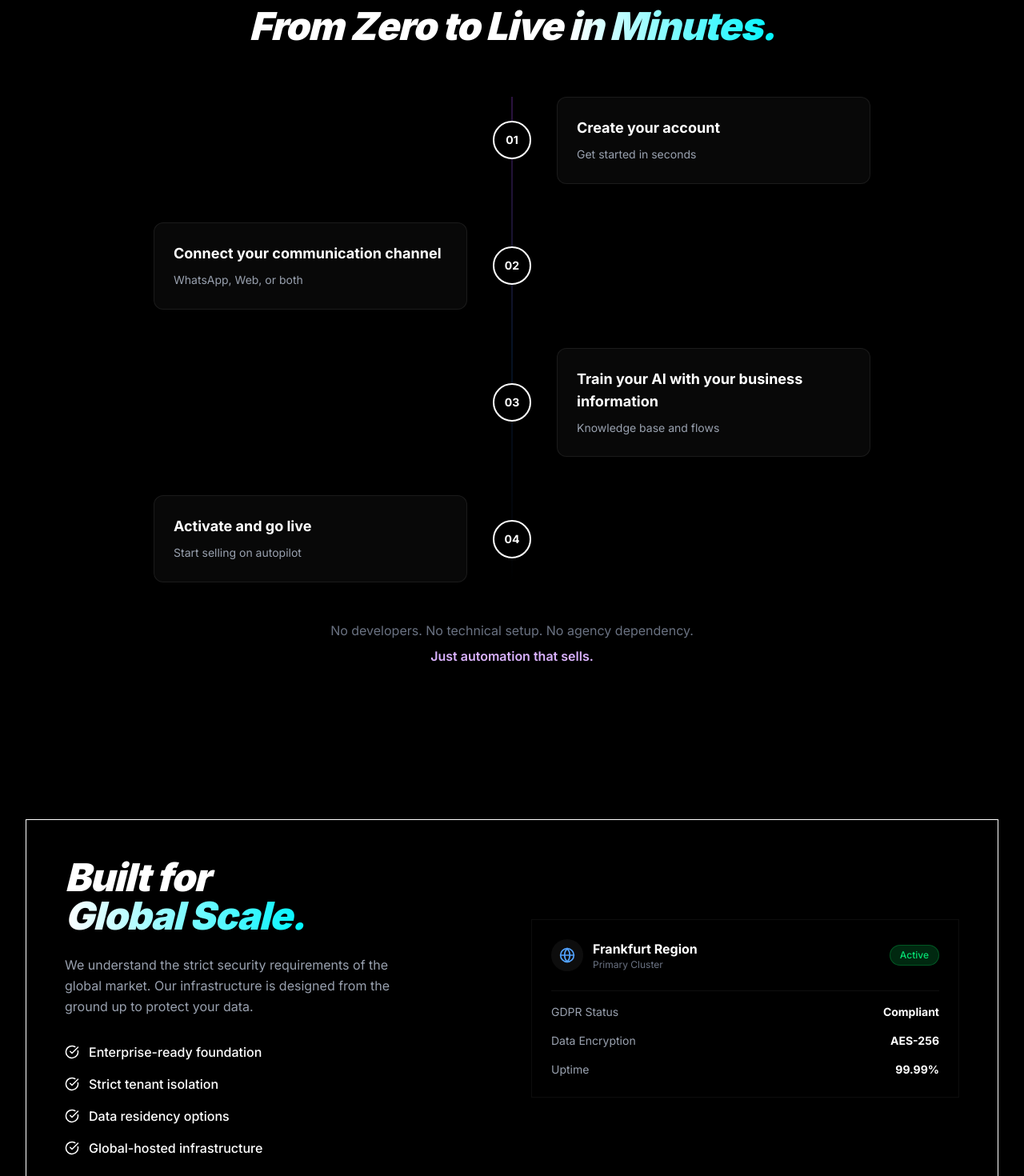
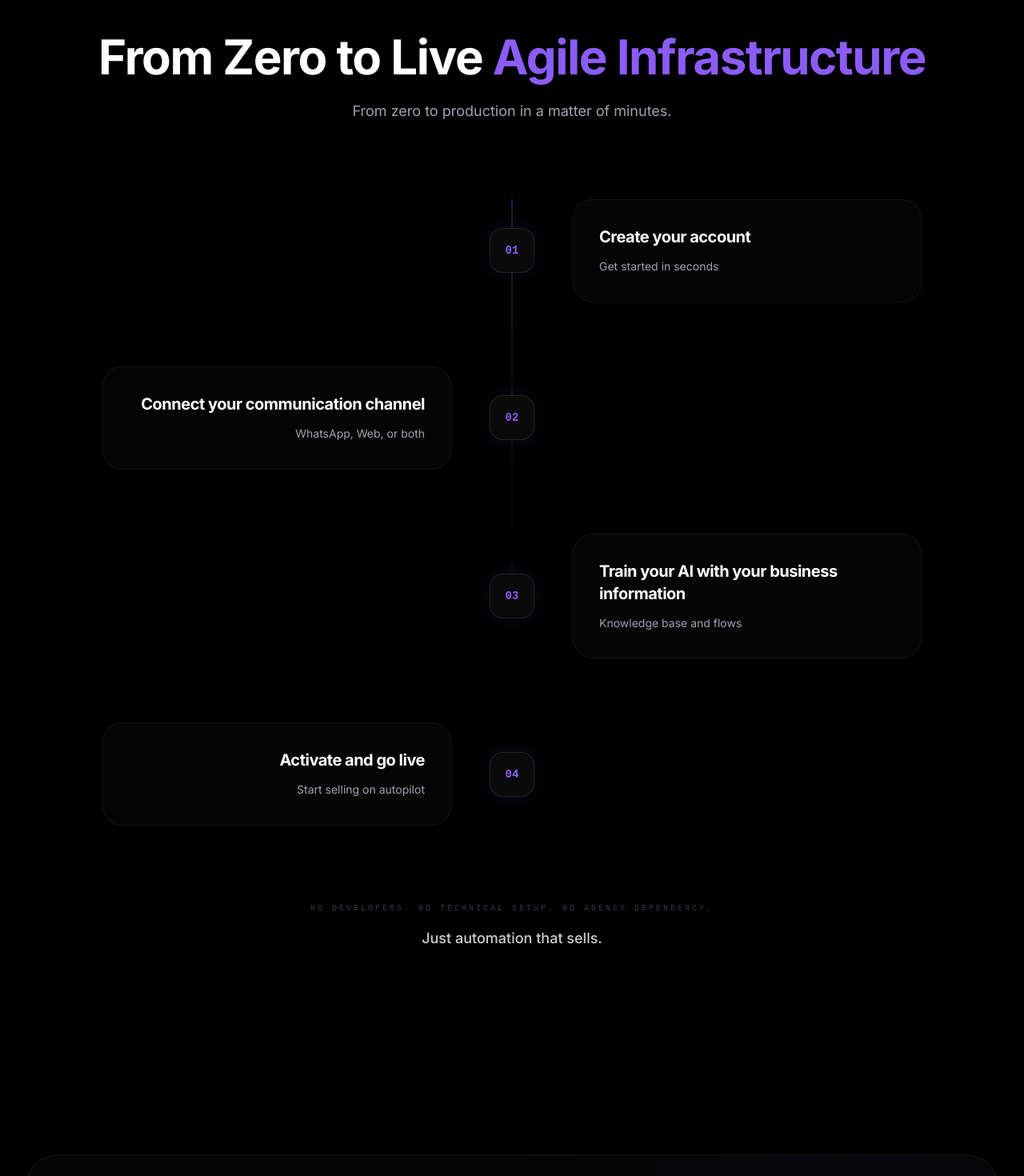
Before and after one commit to Petriccone/botfyLandpage, a React (Vite) app: page / in a window 1280 px wide. Shown: the part 2840-4310 px from the top of the page at 80% size. Built offline with nearby package versions, Linux system fonts and the light colour scheme; the HTML template or start-up script is replaced by a standard one.

Commit message:
fix: global color palette audit and standardization

```diff
--- a/src/components/SecurityScale.tsx
+++ b/src/components/SecurityScale.tsx
@@ -1,74 +1,81 @@
 import { Globe, CheckCircle } from 'lucide-react'
 import { motion } from 'framer-motion'
-import { Badge } from './ui/Badge'
-import { SectionWrapper } from './ui/SectionWrapper'
 import { useLanguage } from '../hooks/useLanguage'
 
 export function SecurityScale() {
   const { t } = useLanguage()
 
   return (
-    <SectionWrapper id="security" className="py-24">
+    <section id="security" className="py-32 bg-black relative">
+      <div className="max-w-7xl mx-auto px-6 lg:px-8">
         <motion.div
           initial={{ opacity: 0, y: 20 }}
           whileInView={{ opacity: 1, y: 0 }}
           viewport={{ once: true }}
           transition={{ duration: 0.6 }}
-        className="border border-accent-cyan/10 bg-background p-8 sm:p-10 lg:p-12"
+          className="rounded-[2.5rem] border border-white/5 bg-[#050505] p-10 md:p-16 lg:p-20 relative overflow-hidden group"
         >
-        <div className="grid items-center gap-12 lg:grid-cols-2">
-          {/* Left: título, texto e lista */}
+          {/* Ambient Background Glow */}
+          <div className="absolute top-0 right-0 w-96 h-96 bg-accent-purple/5 blur-[120px] pointer-events-none group-hover:bg-accent-purple/10 transition-colors duration-1000" />
+
+          <div className="grid items-center gap-16 lg:grid-cols-2 relative z-10">
             <div>
-            <h2 className="mb-6 text-4xl font-black italic tracking-tight sm:text-5xl">
-              {t.security.titleLine1}
-              <br />
-              <span className="gradient-text">{t.security.titleHighlight}</span>
+              <span className="text-accent-purple font-mono text-[10px] uppercase tracking-[0.4em] block mb-6">Built_for_Global_Scale</span>
+              <h2 className="mb-8 text-4xl md:text-6xl font-display font-bold tracking-tight text-white leading-tight">
+                {t.security.titleLine1} <br />
+                <span className="text-accent-purple">{t.security.titleHighlight}</span>
               </h2>
-            <p className="mb-8 max-w-md text-gray-400 leading-relaxed">
+              <p className="mb-10 max-w-md text-text-secondary text-lg font-light leading-relaxed">
                 {t.security.subtitle}
               </p>
-            <ul className="space-y-4">
+              <ul className="space-y-5">
                 {t.security.listItems.map((item, i) => (
-                <li key={i} className="flex items-center gap-3 text-white">
-                  <CheckCircle size={18} className="shrink-0 text-accent-cyan" />
-                  <span className="font-medium">{item}</span>
+                  <li key={i} className="flex gap-4 text-white font-medium items-start">
+                    <CheckCircle size={18} className="shrink-0 text-accent-purple mt-0.5" />
+                    <span className="opacity-80 leading-snug">{item}</span>
                   </li>
                 ))}
               </ul>
             </div>
 
-          {/* Right: card Frankfurt Region */}
-          <div className="border border-white/5 bg-background p-6">
-            <div className="mb-6 flex items-center justify-between">
-              <div className="flex items-center gap-3">
-                <div className="flex h-10 w-10 items-center justify-center rounded-full bg-white/5">
-                  <Globe size={20} className="text-blue-400" />
+            <div className="rounded-3xl border border-white/10 bg-black/50 backdrop-blur-sm p-10 shadow-2xl relative">
+              {/* Region Marker Animation */}
+              <div className="absolute -top-1 right-10 flex flex-col items-center">
+                <div className="w-px h-10 bg-gradient-to-b from-transparent to-accent-purple/50" />
+                <div className="w-2 h-2 rounded-full bg-accent-purple shadow-[0_0_10px_#8b5cf6]" />
+              </div>
+
+              <div className="mb-10 flex items-center justify-between">
+                <div className="flex items-center gap-4">
+                  <div className="flex h-12 w-12 items-center justify-center rounded-2xl bg-accent-purple/10 border border-accent-purple/20">
+                    <Globe size={24} className="text-accent-purple" />
                   </div>
                   <div>
-                  <h3 className="font-bold">{t.security.card.region}</h3>
-                  <p className="text-xs text-gray-500">{t.security.card.cluster}</p>
+                    <h3 className="text-lg font-bold text-white">{t.security.card.region}</h3>
+                    <p className="text-[10px] font-mono text-text-muted uppercase tracking-widest">{t.security.card.cluster}</p>
                   </div>
                 </div>
-              <Badge variant="success">{t.security.card.active}</Badge>
+                <div className="px-3 py-1 rounded-full border border-green-500/20 bg-green-500/10 text-green-400 text-[10px] font-bold uppercase tracking-widest">
+                  {t.security.card.active}
+                </div>
               </div>
 
-            <div className="space-y-4 border-t border-white/[0.06] pt-4">
-              <div className="flex items-center justify-between">
-                <span className="text-sm text-gray-400">{t.security.card.gdprLabel}</span>
-                <span className="text-sm font-bold">{t.security.card.gdprValue}</span>
+              <div className="space-y-6 pt-6 border-t border-white/5">
+                {[
+                  { label: t.security.card.gdprLabel, value: t.security.card.gdprValue },
+                  { label: t.security.card.encLabel, value: t.security.card.encValue },
+                  { label: t.security.card.uptimeLabel, value: t.security.card.uptimeValue }
+                ].map((stat, i) => (
+                  <div key={i} className="flex items-center justify-between">
+                    <span className="text-sm text-text-muted font-light">{stat.label}</span>
+                    <span className="text-sm font-mono font-bold text-white tracking-tight">{stat.value}</span>
                   </div>
-              <div className="flex items-center justify-between">
-                <span className="text-sm text-gray-400">{t.security.card.encLabel}</span>
-                <span className="text-sm font-bold">{t.security.card.encValue}</span>
-              </div>
-              <div className="flex items-center justify-between">
-                <span className="text-sm text-gray-400">{t.security.card.uptimeLabel}</span>
-                <span className="text-sm font-bold">{t.security.card.uptimeValue}</span>
-              </div>
+                ))}
               </div>
             </div>
           </div>
         </motion.div>
-    </SectionWrapper>
+      </div>
+    </section>
   )
 }
--- a/src/components/StepsTimeline.tsx
+++ b/src/components/StepsTimeline.tsx
@@ -1,24 +1,30 @@
 import { motion } from 'framer-motion'
-import { Card } from './ui/Card'
-import { SectionWrapper } from './ui/SectionWrapper'
 import { useLanguage } from '../hooks/useLanguage'
 
 export function StepsTimeline() {
   const { t } = useLanguage()
 
   return (
-    <SectionWrapper id="how-it-works" className="py-24">
-      <div className="mb-16 text-center">
-        <h2 className="text-3xl font-black italic tracking-tight sm:text-4xl lg:text-5xl">
+    <section id="how-it-works" className="py-32 bg-black relative overflow-hidden">
+      <div className="max-w-7xl mx-auto px-6 lg:px-8">
+        <div className="mb-24 text-center">
+          <motion.h2
+            initial={{ opacity: 0, y: 20 }}
+            whileInView={{ opacity: 1, y: 0 }}
+            viewport={{ once: true }}
+            className="text-4xl md:text-6xl font-display font-bold tracking-tight text-white mb-6"
+          >
             {t.steps.titleStart}{' '}
-          <span className="gradient-text">{t.steps.titleHighlight}</span>
-          {t.steps.titleEnd}
-        </h2>
+            <span className="text-accent-purple">{t.steps.titleHighlight}</span>
+          </motion.h2>
+          <p className="text-text-secondary text-lg max-w-2xl mx-auto font-light">
+            {t.steps.subtitle}
+          </p>
         </div>
 
-      <div className="relative mx-auto max-w-4xl">
-        {/* Vertical line */}
-        <div className="absolute left-1/2 top-0 hidden h-full w-px -translate-x-1/2 bg-gradient-to-b from-purple-500/50 via-blue-500/30 to-transparent md:block" />
+        <div className="relative mx-auto max-w-5xl">
+          {/* Vertical line - More subtle Gladia style */}
+          <div className="absolute left-1/2 top-0 hidden h-full w-px -translate-x-1/2 bg-gradient-to-b from-accent-purple/50 via-accent-purple/10 to-transparent md:block" />
 
           {t.steps.items.map((step, i) => {
             const isLeft = i % 2 === 1
@@ -27,38 +33,42 @@ export function StepsTimeline() {
             return (
               <motion.div
                 key={i}
-              initial={{ opacity: 0, x: isLeft ? -30 : 30 }}
-              whileInView={{ opacity: 1, x: 0 }}
+                initial={{ opacity: 0, y: 20 }}
+                whileInView={{ opacity: 1, y: 0 }}
                 viewport={{ once: true }}
-              transition={{ duration: 0.6, delay: i * 0.15 }}
-              className={`relative mb-12 flex items-center gap-8 ${isLeft ? 'md:flex-row' : 'md:flex-row-reverse'
+                transition={{ duration: 0.6, delay: i * 0.1 }}
+                className={`relative mb-20 flex flex-col md:flex-row items-center gap-12 ${isLeft ? 'md:flex-row' : 'md:flex-row-reverse'
                   }`}
               >
-              {/* Card */}
-              <div className="flex-1">
-                <Card className="p-6">
-                  <h3 className="mb-2 text-lg font-bold">{step.title}</h3>
-                  <p className="text-sm text-gray-400 leading-relaxed">{step.desc}</p>
-                </Card>
+                {/* Content Side */}
+                <div className="flex-1 text-center md:text-left">
+                  <div className={`p-8 rounded-3xl border border-white/5 bg-[#050505] transition-all hover:border-white/10 ${isLeft ? 'md:text-right' : 'md:text-left'}`}>
+                    <h3 className="mb-3 text-xl font-bold text-white tracking-tight">{step.title}</h3>
+                    <p className="text-text-secondary text-sm leading-relaxed font-light">{step.desc}</p>
+                  </div>
                 </div>
 
-              {/* Number circle */}
-              <div className="relative z-10 flex h-12 w-12 shrink-0 items-center justify-center rounded-full border-2 border-accent-cyan/50 bg-background text-sm font-bold text-accent-cyan">
+                {/* Center Marker */}
+                <div className="relative z-10 flex h-14 w-14 shrink-0 items-center justify-center rounded-2xl border border-white/10 bg-surface shadow-[0_0_20px_rgba(139,92,246,0.1)] text-sm font-mono font-bold text-accent-purple">
                   {num}
                 </div>
 
-              {/* Spacer */}
+                {/* Empty Side for layout */}
                 <div className="hidden flex-1 md:block" />
               </motion.div>
             )
           })}
         </div>
-      <p className="mt-12 text-center text-gray-500">
+
+        <div className="mt-24 text-center">
+          <p className="text-[10px] font-mono uppercase tracking-[0.3em] text-text-muted mb-4 opacity-50">
             {t.steps.noDevLine}
           </p>
-      <p className="mt-2 text-center font-semibold text-purple-300">
+          <p className="text-lg font-display font-medium text-white/80">
             {t.steps.tagline}
           </p>
-    </SectionWrapper>
+        </div>
+      </div>
+    </section>
   )
 }
--- a/src/components/ui/Badge.tsx
+++ b/src/components/ui/Badge.tsx
@@ -7,9 +7,9 @@ interface BadgeProps {
 }
 
 const badgeVariants = {
-  default: 'bg-white/[0.06] border-white/[0.1] text-gray-300',
-  success: 'bg-green-500/20 border-green-500/30 text-green-400',
-  popular: 'bg-gradient-to-r from-blue-600 to-purple-600 border-0 text-white',
+  default: 'bg-white/[0.06] border-white/[0.1] text-text-secondary',
+  success: 'bg-accent-blue/20 border-accent-blue/30 text-accent-blue',
+  popular: 'bg-accent-purple border-none text-white shadow-[0_0_15px_rgba(139,92,246,0.5)]',
 }
 
 export function Badge({ children, variant = 'default', className = '' }: BadgeProps) {
--- a/src/components/ui/Card.tsx
+++ b/src/components/ui/Card.tsx
@@ -9,9 +9,8 @@ interface CardProps {
 export function Card({ children, className = '', hover = true }: CardProps) {
   return (
     <div
-      className={`rounded-xl bg-white/[0.03] border border-white/[0.08] backdrop-blur-sm ${
-        hover ? 'transition-all duration-300 hover:bg-white/[0.06] hover:border-purple-500/30' : ''
-      } ${className}`}
+      className={`rounded-xl bg-white/[0.03] border border-white/[0.08] backdrop-blur-sm ${hover ? 'transition-all duration-300 hover:bg-white/[0.06] hover:border-accent-purple/30' : ''
+        } ${className}`}
     >
       {children}
     </div>
--- a/src/i18n/translations.ts
+++ b/src/i18n/translations.ts
@@ -49,6 +49,7 @@ export interface Translations {
     titleStart: string
     titleHighlight: string
     titleEnd: string
+    subtitle: string
     items: { title: string; desc: string }[]
     noDevLine: string
     tagline: string
@@ -222,8 +223,9 @@ const en: Translations = {
   },
   steps: {
     titleStart: 'From Zero to Live',
-    titleHighlight: 'in Minutes.',
-    titleEnd: '',
+    titleHighlight: 'Agile Infrastructure',
+    titleEnd: ' for AI Teams',
+    subtitle: 'From zero to production in a matter of minutes.',
     items: [
       { title: 'Create your account', desc: 'Get started in seconds' },
       { title: 'Connect your communication channel', desc: 'WhatsApp, Web, or both' },
@@ -511,6 +513,7 @@ const pt: Translations = {
     titleStart: 'Do zero ao vivo',
     titleHighlight: 'em minutos.',
     titleEnd: '',
+    subtitle: 'De zero a produção em questão de minutos.',
     items: [
       { title: 'Crie sua conta', desc: 'Comece em segundos' },
       { title: 'Conecte seu canal de comunicação', desc: 'WhatsApp, Web ou ambos' },
@@ -751,6 +754,7 @@ const es: Translations = {
     titleStart: 'De cero a en vivo',
     titleHighlight: 'en minutos.',
     titleEnd: '',
+    subtitle: 'De cero a producción en cuestión de minutos.',
     items: [
       { title: 'Crea tu cuenta', desc: 'Empieza en segundos' },
       { title: 'Conecta tu canal de comunicación', desc: 'WhatsApp, Web o ambos' },
--- a/src/index.css
+++ b/src/index.css
@@ -12,9 +12,6 @@
   --color-accent-purple: #8b5cf6;
   --color-accent-blue: #3b82f6;
   --color-accent-white: #ffffff;
-  --color-text-primary: #ffffff;
-  --color-text-secondary: #9ea3ae;
-  --color-text-muted: #667085;
   --font-sans: "Inter", "Suisse Intl", system-ui, -apple-system, sans-serif;
   --font-mono: "JetBrains Mono", "Space Mono", monospace;
   --font-display: "Clash Display", "Inter", sans-serif;
@@ -34,7 +31,7 @@ body {
 }
 
 .gradient-text {
-  background: linear-gradient(90deg, #ffffff, #00f5ff);
+  background: linear-gradient(90deg, #ffffff, var(--color-accent-purple));
   -webkit-background-clip: text;
   -webkit-text-fill-color: transparent;
   background-clip: text;
@@ -52,11 +49,11 @@ body {
 .hard-panel {
   background: #050508;
   border: 1px solid rgba(255, 255, 255, 0.05);
-  box-shadow: 10px 10px 0px rgba(0, 245, 255, 0.02);
+  box-shadow: 10px 10px 0px rgba(139, 92, 246, 0.02);
 }
 
-.cyan-glow {
-  filter: drop-shadow(0 0 10px rgba(0, 245, 255, 0.3));
+.purple-glow {
+  filter: drop-shadow(0 0 10px rgba(139, 92, 246, 0.3));
 }
 
 .kinetic-border {
@@ -71,7 +68,7 @@ body {
   left: -100%;
   width: 50%;
   height: 1px;
-  background: linear-gradient(90deg, transparent, #00f5ff, transparent);
+  background: linear-gradient(90deg, transparent, var(--color-accent-purple), transparent);
   animation: border-slide 4s linear infinite;
 }
 
@@ -176,7 +173,7 @@ body {
 }
 
 .gradient-text-blue-purple {
-  background: linear-gradient(90deg, #0072ff, #00f5ff);
+  background: linear-gradient(90deg, #3b82f6, #8b5cf6);
   -webkit-background-clip: text;
   -webkit-text-fill-color: transparent;
   background-clip: text;
@@ -187,7 +184,7 @@ body {
   font-size: 0.75rem;
   letter-spacing: 0.2em;
   text-transform: uppercase;
-  color: var(--color-accent-cyan);
+  color: var(--color-accent-purple);
 }
 
 .huge-title {
@@ -204,8 +201,8 @@ body {
 }
 
 .kinetic-card:hover {
-  border-color: var(--color-accent-cyan);
-  box-shadow: 20px 20px 0px rgba(0, 245, 255, 0.05);
+  border-color: var(--color-accent-purple);
+  box-shadow: 20px 20px 0px rgba(139, 92, 246, 0.05);
   transform: translate(-5px, -5px);
 }
 
@@ -241,5 +238,5 @@ body {
 }
 
 ::-webkit-scrollbar-thumb:hover {
-  background: var(--color-accent-cyan);
+  background: var(--color-accent-purple);
 }
--- a/src/pages/Contact.tsx
+++ b/src/pages/Contact.tsx
@@ -9,14 +9,14 @@ export function Contact() {
         <h1 className="mb-4 text-4xl font-black tracking-tight sm:text-5xl">
           {t.pages.contact.title}
         </h1>
-        <p className="mb-10 text-xl text-gray-400">
+        <p className="mb-10 text-xl text-text-secondary">
           {t.pages.contact.lead}
         </p>
         <div className="rounded-xl border border-white/[0.08] bg-white/[0.03] p-6">
-          <p className="mb-2 text-sm text-gray-500">{t.pages.contact.emailLabel}</p>
+          <p className="mb-2 text-sm text-text-muted">{t.pages.contact.emailLabel}</p>
           <a
             href={`mailto:${t.pages.contact.email}`}
-            className="text-lg font-medium text-white transition-colors hover:text-[#8B5CF6]"
+            className="text-lg font-medium text-white transition-colors hover:text-accent-purple"
           >
             {t.pages.contact.email}
           </a>
```
Also changed, not shown: src/components/CTASection.tsx (+23 -18 lines), src/components/LogicFlowFeatures.tsx (deleted, +0 -72 lines), src/components/ui/Button.tsx (+4 -4 lines), src/pages/About.tsx (+19 -19 lines). Lines whose indentation alone changed are shown as unchanged.
